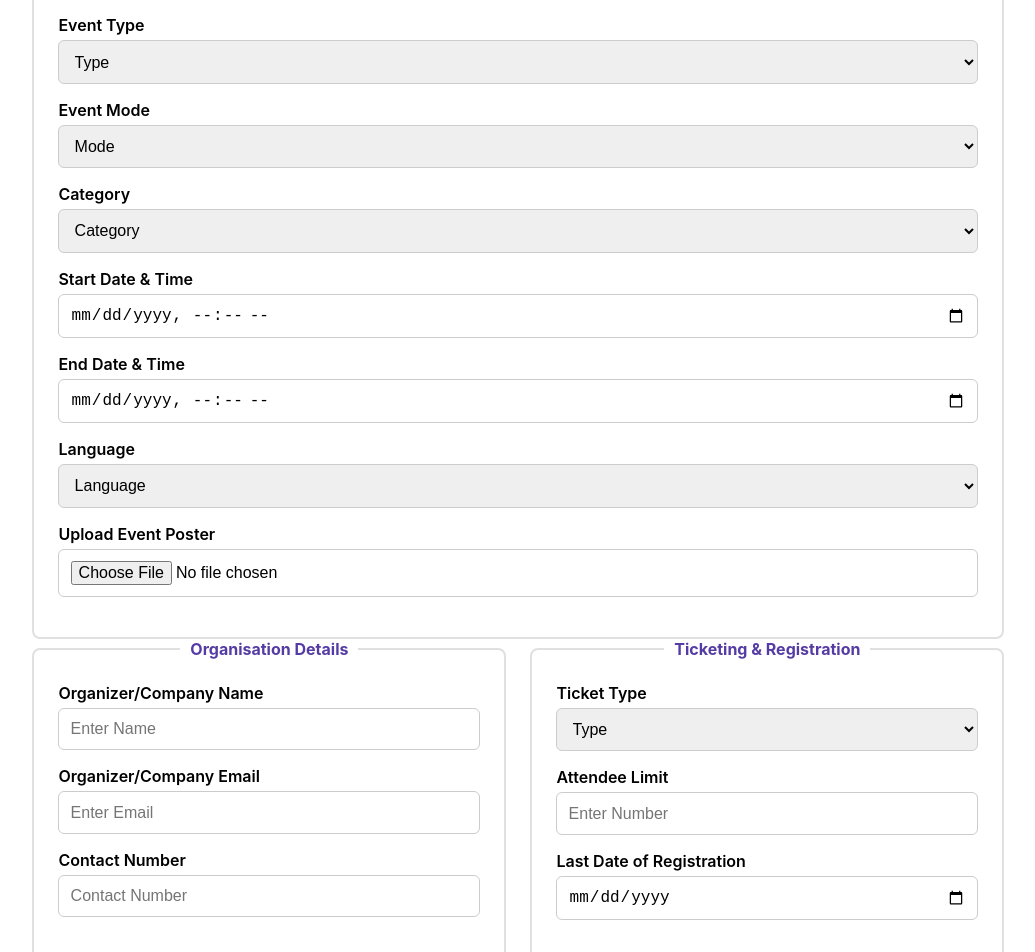
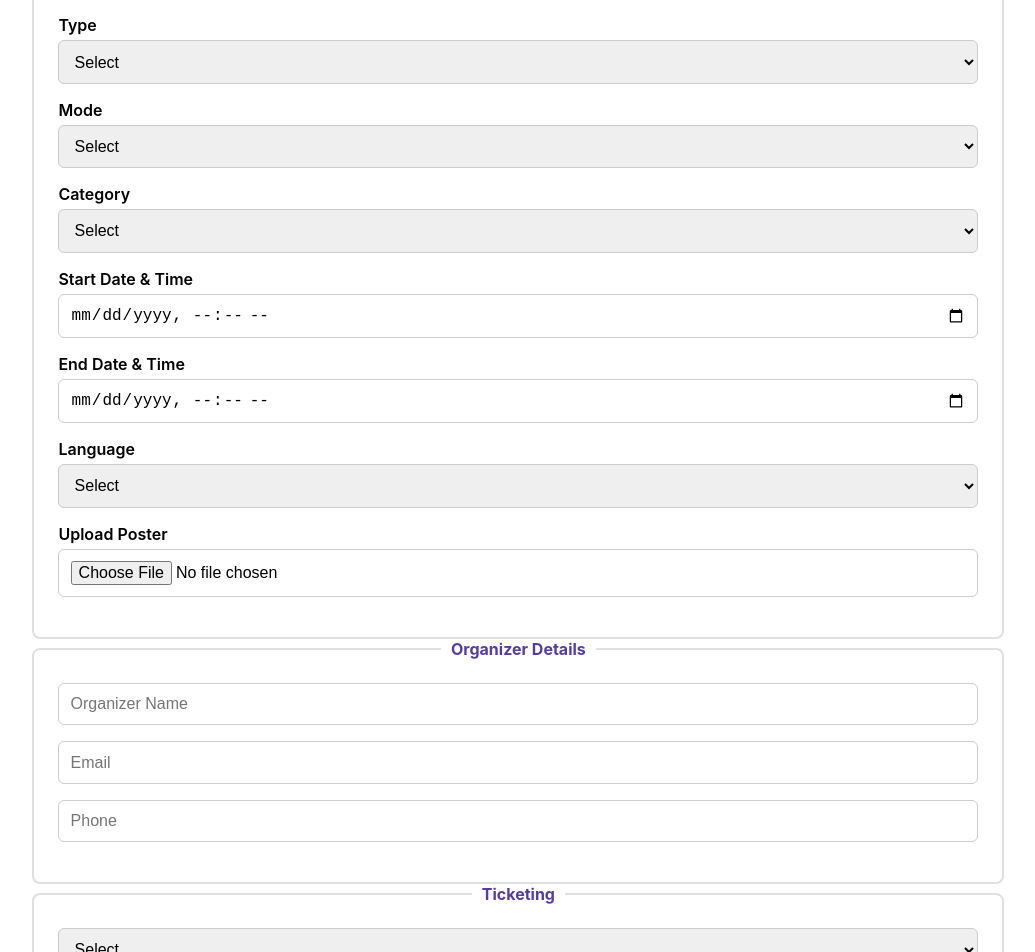
Before and after one commit to ayushdayal900/Eventizer, a React (Create React App) app in the folder virtual-event-platform/: page /create-event in a window 1280 px wide. Shown: the part 520-1472 px from the top of the page, without its empty margins (117-1152 px from the left). Built offline with nearby package versions, Linux system fonts and the light colour scheme.

Commit message:
my events done

```diff
--- a/virtual-event-platform/src/App.js
+++ b/virtual-event-platform/src/App.js
@@ -11,7 +11,9 @@ import Offers from './pages/Offers';
 import GiftCards from './pages/GiftCards';
 import Signup from './pages/Signup';
 import Login from './pages/Login';
+
 import MyEvents from './pages/MyEvents';
+
 import CreateEvent from './pages/CreateEvent';
 import AdminDashboard from './pages/AdminDashboard';
 import AllEvents from './pages/AllEvents';
--- a/virtual-event-platform/src/components/Header.js
+++ b/virtual-event-platform/src/components/Header.js
@@ -50,7 +50,7 @@ function Header() {
           </button>
           <button
             className="auth-button"
-            onClick={() => navigate('/login')}
+            onClick={() => navigate('/myevents')}
           >
             {/* Login
           </button>
--- a/virtual-event-platform/src/pages/CreateEvent.js
+++ b/virtual-event-platform/src/pages/CreateEvent.js
@@ -6,20 +6,34 @@ function CreateEvent() {
   const [activeStep, setActiveStep] = useState(1);
   const [paymentMethod, setPaymentMethod] = useState('');
   const [eventMode, setEventMode] = useState('');
+  const [posterFile, setPosterFile] = useState(null);
   const [formData, setFormData] = useState({
     eventName: '',
     description: '',
-    eventType: '',
-    eventMode: '',
+    type: '',
+    mode: '',
     category: '',
     startDate: '',
     endDate: '',
     language: '',
     venueName: '',
     venueAddress: '',
+    organizerName: '',
+    organizerEmail: '',
+    contactNumber: '',
+    ticketType: '',
+    attendeeLimit: '',
+    registrationDeadline: '',
+    googleMapLink: '',
     paymentMethod: '',
-    organizerName: '',
+    beneficiaryName: '',
+    accountNumber: '',
+    bankName: '',
+    ifsc: '',
+    upiId: '',
+    paypalEmail: ''
   });
+
   const navigate = useNavigate();
 
   const handleInputChange = (e) => {
@@ -27,60 +41,108 @@ function CreateEvent() {
     setFormData((prev) => ({ ...prev, [name]: value }));
   };
 
-  const renderEventSection = () => (
+  const handleFileChange = (e) => {
+    setPosterFile(e.target.files[0]);
+  };
+
+  const handleSubmit = async (e) => {
+    e.preventDefault();
+
+    // Check required fields
+    const requiredFields = ['eventName', 'type', 'mode', 'startDate', 'endDate'];
+    for (const field of requiredFields) {
+      if (!formData[field]) {
+        alert(`Please fill in the ${field} field.`);
+        return;
+      }
+    }
+
+    const form = new FormData();
+    Object.entries(formData).forEach(([key, value]) => {
+      form.append(key, value);
+    });
+    if (posterFile) form.append('poster', posterFile);
+
+    try {
+      const response = await fetch('http://localhost:5000/api/events', {
+        method: 'POST',
+        body: form,
+      });
+
+      const result = await response.json();
+      if (response.ok) {
+        alert('✅ Event created successfully!');
+        // Navigate to the route matching the event type (converted to lower case)
+        navigate(`/${formData.type.toLowerCase()}`);
+      } else {
+        console.error(result);
+        alert('❌ Failed to create event.');
+      }
+    } catch (err) {
+      console.error('❌ Submission error:', err);
+      alert('Error submitting form');
+    }
+  };
+
+  const handleNext = () => setActiveStep((prev) => Math.min(prev + 1, 3));
+  const handlePrevious = () => setActiveStep((prev) => Math.max(prev - 1, 1));
+
+  return (
+    <div className="app-container">
+      <div className="steps">
+        <div className={`step ${activeStep === 1 ? 'active' : ''}`} onClick={() => setActiveStep(1)}>
+          1. Event Info
+        </div>
+        <div className={`step ${activeStep === 2 ? 'active' : ''}`} onClick={() => setActiveStep(2)}>
+          2. Venue
+        </div>
+        <div className={`step ${activeStep === 3 ? 'active' : ''}`} onClick={() => setActiveStep(3)}>
+          3. Payment
+        </div>
+      </div>
+
+      <form className="event-form" onSubmit={handleSubmit}>
+        {activeStep === 1 && (
           <div className="form-section">
             <fieldset className="full-width">
               <legend>Event Information</legend>
               <label>Name of Event</label>
               <input
-          type="text"
-          placeholder="Enter your event name"
                 name="eventName"
                 value={formData.eventName}
                 onChange={handleInputChange}
               />
               <label>Description</label>
               <textarea
-          placeholder="Description"
                 name="description"
                 value={formData.description}
                 onChange={handleInputChange}
               ></textarea>
-        <label>Event Type</label>
-        <select
-          name="eventType"
-          value={formData.eventType}
-          onChange={handleInputChange}
-        >
-          <option value="">Type</option>
+              <label>Type</label>
+              <select name="type" value={formData.type} onChange={handleInputChange}>
+                <option value="">Select</option>
                 <option value="Webinar">Webinar</option>
                 <option value="Conference">Conference</option>
                 <option value="Meetup">Meetup</option>
               </select>
-        <label>Event Mode</label>
+              <label>Mode</label>
               <select
-          name="eventMode"
-          value={formData.eventMode}
+                name="mode"
+                value={formData.mode}
                 onChange={(e) => {
                   handleInputChange(e);
                   setEventMode(e.target.value);
                 }}
               >
-          <option value="">Mode</option>
+                <option value="">Select</option>
                 <option value="Online">Online</option>
                 <option value="Offline">Offline</option>
               </select>
               <label>Category</label>
-        <select
-          name="category"
-          value={formData.category}
-          onChange={handleInputChange}
-        >
-          <option value="">Category</option>
+              <select name="category" value={formData.category} onChange={handleInputChange}>
+                <option value="">Select</option>
                 <option value="Technology">Technology</option>
                 <option value="Education">Education</option>
-          <option value="Health">Health</option>
-          <option value="Business">Business</option>
               </select>
               <label>Start Date & Time</label>
               <input
@@ -97,234 +159,143 @@ function CreateEvent() {
                 onChange={handleInputChange}
               />
               <label>Language</label>
-        <select
-          name="language"
-          value={formData.language}
-          onChange={handleInputChange}
-        >
-          <option value="">Language</option>
+              <select name="language" value={formData.language} onChange={handleInputChange}>
+                <option value="">Select</option>
                 <option value="English">English</option>
-          <option value="Hindi">Hindi</option>
-          <option value="Marathi">Marathi</option>
               </select>
-
-        <label>Upload Event Poster</label>
-        <input type="file" />
-      </fieldset>
-
-      <div className="double-row">
-        <fieldset>
-          <legend>Organisation Details</legend>
-          <label>Organizer/Company Name</label>
-          <input
-            type="text"
-            placeholder="Enter Name"
-            name="organizerName"
-            value={formData.organizerName}
-            onChange={handleInputChange}
-          />
-
-          <label>Organizer/Company Email</label>
-          <input type="email" placeholder="Enter Email" name="organizerEmail" />
-
-          <label>Contact Number</label>
-          <input type="tel" placeholder="Contact Number" name="contactNumber" />
+              <label>Upload Poster</label>
+              <input type="file" onChange={handleFileChange} />
             </fieldset>
 
             <fieldset>
-          <legend>Ticketing & Registration</legend>
-          <label>Ticket Type</label>
-          <select name="ticketType">
-            <option>Type</option>
-            <option>Free</option>
-            <option>Paid</option>
-            <option>Donation</option>
-          </select>
-
-          <label>Attendee Limit</label>
-          <input type="number" placeholder="Enter Number" name="attendeeLimit" />
-
-          <label>Last Date of Registration</label>
-          <input type="date" name="registrationDeadline" />
-        </fieldset>
-      </div>
-    </div>
-  );
-
-  const renderVenueSection = () => (
-    <div className="form-section">
-      <fieldset disabled={eventMode !== 'Offline'}>
-        <legend>Venue (Offline Event Only)</legend>
-        <label>Venue Name</label>
+              <legend>Organizer Details</legend>
               <input
-          type="text"
-          placeholder="Enter location or venue name"
-          name="venueName"
-          value={formData.venueName}
+                name="organizerName"
+                placeholder="Organizer Name"
                 onChange={handleInputChange}
               />
-        <label>Full Address</label>
               <input
-          type="text"
-          placeholder="Street, City, State, PIN"
-          name="venueAddress"
-          value={formData.venueAddress}
+                name="organizerEmail"
+                placeholder="Email"
+                onChange={handleInputChange}
+              />
+              <input
+                name="contactNumber"
+                placeholder="Phone"
+                onChange={handleInputChange}
+              />
+            </fieldset>
+
+            <fieldset>
+              <legend>Ticketing</legend>
+              <select name="ticketType" onChange={handleInputChange}>
+                <option value="">Select</option>
+                <option value="Free">Free</option>
+                <option value="Paid">Paid</option>
+              </select>
+              <input
+                name="attendeeLimit"
+                placeholder="Limit"
+                onChange={handleInputChange}
+              />
+              <input
+                name="registrationDeadline"
+                type="date"
                 onChange={handleInputChange}
               />
             </fieldset>
           </div>
-  );
+        )}
 
-  const renderPaymentSection = () => (
-    <div className="form-section">
-      <fieldset>
+        {activeStep === 2 && (
+          <fieldset className="form-section" disabled={eventMode !== 'Offline'}>
+            <legend>Venue (Offline only)</legend>
+            <input
+              name="venueName"
+              placeholder="Venue"
+              onChange={handleInputChange}
+            />
+            <input
+              name="venueAddress"
+              placeholder="Full Address"
+              onChange={handleInputChange}
+            />
+            <input
+              name="googleMapLink"
+              placeholder="Google Map Link"
+              onChange={handleInputChange}
+            />
+          </fieldset>
+        )}
+
+        {activeStep === 3 && (
+          <fieldset className="form-section">
             <legend>Payment</legend>
-        <label>Payment Method</label>
             <select
               name="paymentMethod"
-          value={formData.paymentMethod}
               onChange={(e) => {
                 handleInputChange(e);
                 setPaymentMethod(e.target.value);
               }}
             >
-          <option value="">Select Payment Method</option>
+              <option value="">Select</option>
               <option value="bank">Bank Transfer</option>
               <option value="upi">UPI</option>
               <option value="paypal">PayPal</option>
             </select>
             {paymentMethod === 'bank' && (
               <>
-            <label>Beneficiary Name</label>
-            <input type="text" placeholder="Enter Beneficiary name" />
-            <label>Account Number</label>
-            <input type="text" placeholder="Enter account number" />
-            <label>Bank Name</label>
-            <select>
-              <option>Select bank name</option>
-              <option>State Bank of India</option>
-              <option>HDFC Bank</option>
-              <option>ICICI Bank</option>
-              <option>Axis Bank</option>
-            </select>
-            <label>IFSC Code</label>
-            <input type="text" placeholder="Enter Bank IFSC" />
+                <input
+                  name="beneficiaryName"
+                  placeholder="Beneficiary Name"
+                  onChange={handleInputChange}
+                />
+                <input
+                  name="accountNumber"
+                  placeholder="Account Number"
+                  onChange={handleInputChange}
+                />
+                <input
+                  name="bankName"
+                  placeholder="Bank Name"
+                  onChange={handleInputChange}
+                />
+                <input
+                  name="ifsc"
+                  placeholder="IFSC Code"
+                  onChange={handleInputChange}
+                />
               </>
             )}
             {paymentMethod === 'upi' && (
-          <>
-            <label>UPI ID</label>
-            <input type="text" placeholder="example@bank" />
-          </>
+              <input
+                name="upiId"
+                placeholder="UPI ID"
+                onChange={handleInputChange}
+              />
             )}
             {paymentMethod === 'paypal' && (
-          <>
-            <label>PayPal Email</label>
-            <input type="email" placeholder="example@paypal.com" />
-          </>
+              <input
+                name="paypalEmail"
+                placeholder="PayPal Email"
+                onChange={handleInputChange}
+              />
             )}
           </fieldset>
-    </div>
-  );
-
-  const handleNext = () => {
-    setActiveStep((prev) => Math.min(prev + 1, 3));
-  };
-
-  const handlePrevious = () => {
-    setActiveStep((prev) => Math.max(prev - 1, 1));
-  };
-
-  const handleSubmit = (e) => {
-    e.preventDefault();
-
-    const requiredFields = ['eventName', 'eventType', 'eventMode', 'startDate', 'endDate'];
-    for (const field of requiredFields) {
-      if (!formData[field]) {
-        alert(`Please fill in the ${field} field.`);
-        return;
-      }
-    }
-
-    if (eventMode === 'Offline' && (!formData.venueName || !formData.venueAddress)) {
-      alert('Please fill in the venue details for offline events.');
-      return;
-    }
-
-    const posterInput = document.querySelector('input[type="file"]');
-    const poster = posterInput?.files[0] ? URL.createObjectURL(posterInput.files[0]) : '';
-
-    const newEvent = {
-      ...formData,
-      createdByUser: true,
-      startDate: new Date(formData.startDate).toLocaleDateString('en-US', {
-        day: '2-digit',
-        month: 'short',
-        year: 'numeric',
-      }),
-      endDate: new Date(formData.endDate).toLocaleDateString('en-US', {
-        day: '2-digit',
-        month: 'short',
-        year: 'numeric',
-      }),
-      startTime: new Date(formData.startDate).toLocaleTimeString('en-US', {
-        hour: '2-digit',
-        minute: '2-digit',
-        hour12: true,
-      }),
-      endTime: new Date(formData.endDate).toLocaleTimeString('en-US', {
-        hour: '2-digit',
-        minute: '2-digit',
-        hour12: true,
-      }),
-      location: eventMode === 'Online' ? 'Online' : formData.venueName || 'N/A',
-      organizer: formData.organizerName || 'N/A',
-      poster,
-    };
-
-    const existingEvents = JSON.parse(localStorage.getItem(formData.eventType)) || [];
-    localStorage.setItem(formData.eventType, JSON.stringify([...existingEvents, newEvent]));
-
-    alert('Event submitted successfully!');
-    setActiveStep(1);
-    navigate(`/${formData.eventType.toLowerCase()}`);
-  };
-
-  return (
-    <div className="app-container">
-      <div className="steps">
-        <div className={`step ${activeStep === 1 ? 'active' : ''}`} onClick={() => setActiveStep(1)}>
-          1. Event Information
-        </div>
-        <div className={`step ${activeStep === 2 ? 'active' : ''}`} onClick={() => setActiveStep(2)}>
-          2. Venue
-        </div>
-        <div className={`step ${activeStep === 3 ? 'active' : ''}`} onClick={() => setActiveStep(3)}>
-          3. Payment
-        </div>
-      </div>
-
-      <form className="event-form" onSubmit={handleSubmit}>
-        {activeStep === 1 && renderEventSection()}
-        {activeStep === 2 && renderVenueSection()}
-        {activeStep === 3 && renderPaymentSection()}
+        )}
 
         <div className="navigation-buttons">
           {activeStep > 1 && (
-            <button type="button" className="form-button" onClick={handlePrevious}>
+            <button type="button" onClick={handlePrevious}>
               Previous
             </button>
           )}
           {activeStep < 3 && (
-            <button type="button" className="form-button" onClick={handleNext}>
+            <button type="button" onClick={handleNext}>
               Next
             </button>
           )}
-          {activeStep === 3 && (
-            <button type="submit" className="form-button">
-              Submit Event
-            </button>
-          )}
+          {activeStep === 3 && <button type="submit">Submit Event</button>}
         </div>
       </form>
     </div>
--- a/virtual-event-platform/src/pages/PagesStyles.css
+++ b/virtual-event-platform/src/pages/PagesStyles.css
@@ -536,6 +536,13 @@
 
   .event-card.horizontal .event-image {
     flex: 0 0 200px;
+    overflow: hidden; /* Ensure the image doesn't extend outside the container */
+  }
+
+  .event-card.horizontal .event-image img {
+    width: 100%;
+    height: 100%;
+    object-fit: cover; /* This ensures the image fills the container while preserving aspect ratio */
   }
 
   .event-card.horizontal .event-details {
```
Also changed, not shown: virtual-event-platform/src/pages/MyEvents.js (+91 -96 lines), virtual-event-platform/src/pages/Webinars.js (+0 -127 lines). Lines whose indentation alone changed are shown as unchanged.
